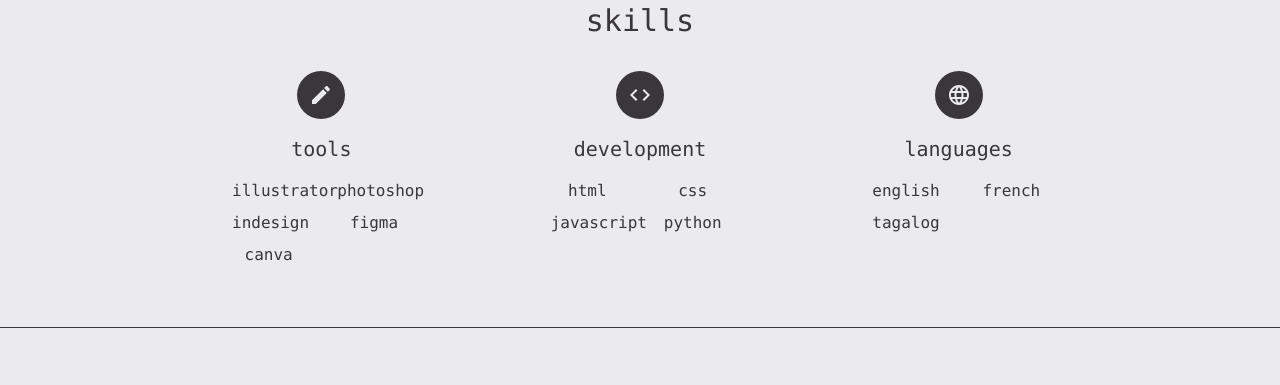
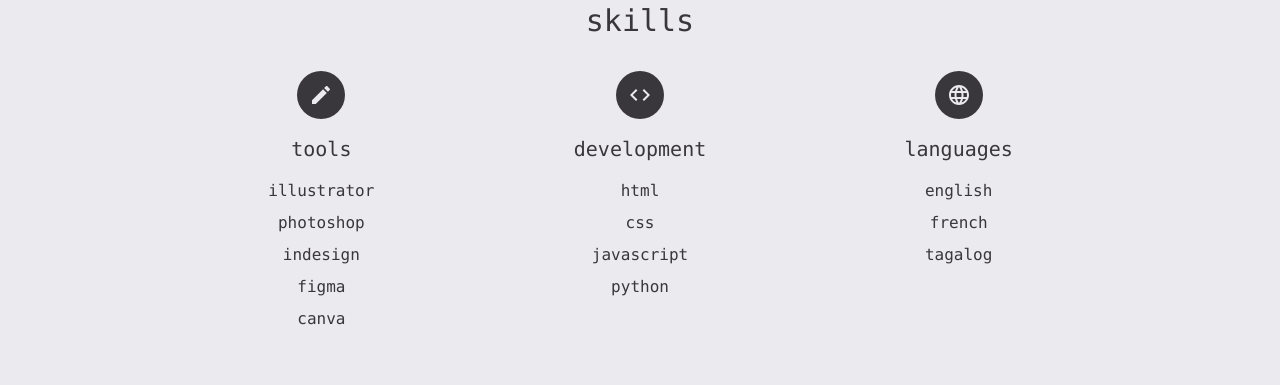
Before and after one commit to maeistired/portfolio, a website: page index.html in a window 1280 px wide. Shown: the part 1573-1958 px from the top of the page. Drawn offline with Linux system fonts and the light colour scheme.

Commit message:
Fixed Skills Section Skills Formatting

```diff
--- a/index.html
+++ b/index.html
@@ -133,7 +133,7 @@
                         </svg>
                     </div>
                     <h4 class="mb-4 flex justify-center">tools</h4>
-                    <ul class="mx-10 grid grid-cols-1 lg:grid-cols-2 gap-x-8 gap-y-2 text-center">
+                    <ul class="mx-10 grid grid-cols-1 gap-x-8 gap-y-2 text-center">
                         <li>illustrator</li>
                         <li>photoshop</li>
                         <li>indesign</li>
@@ -150,7 +150,7 @@
                         </svg>
                     </div>
                     <h4 class="mb-4 flex justify-center">development</h4>
-                    <ul class="mx-10 grid grid-cols-1 lg:grid-cols-2 gap-x-8 gap-y-2 text-center">
+                    <ul class="mx-10 grid grid-cols-1 gap-x-8 gap-y-2 text-center">
                         <li>html</li>
                         <li>css</li>
                         <li>javascript</li>
@@ -166,7 +166,7 @@
                         </svg>
                     </div>
                     <h4 class="mb-4 flex justify-center">languages</h4>
-                    <ul class="mx-10 grid grid-cols-1 lg:grid-cols-2 gap-x-8 gap-y-2 text-center">
+                    <ul class="mx-10 grid grid-cols-1 gap-x-8 gap-y-2 text-center">
                         <li>english</li>
                         <li>french</li>
                         <li>tagalog</li>
```
Also changed, not shown: dist/output.css.
